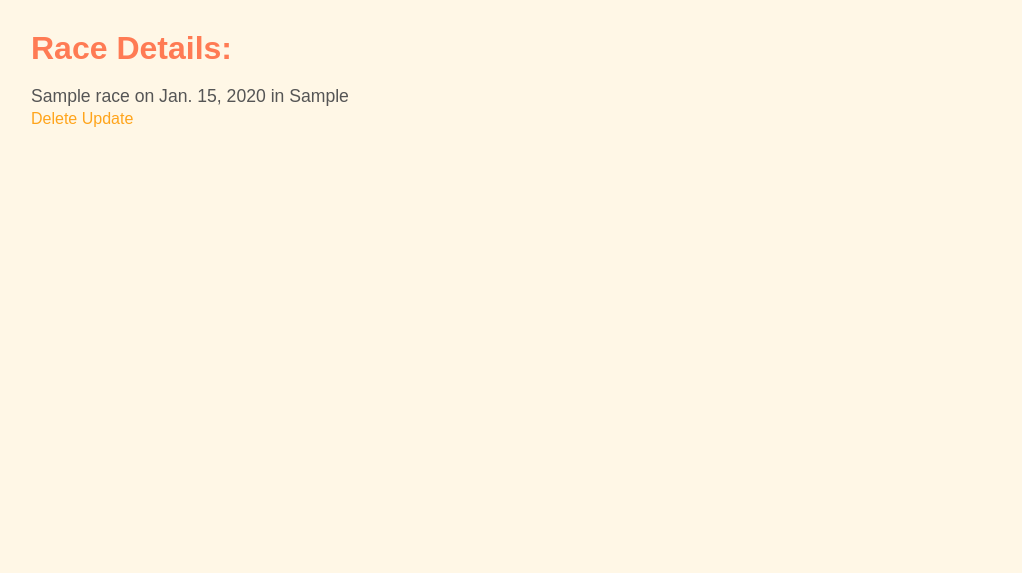
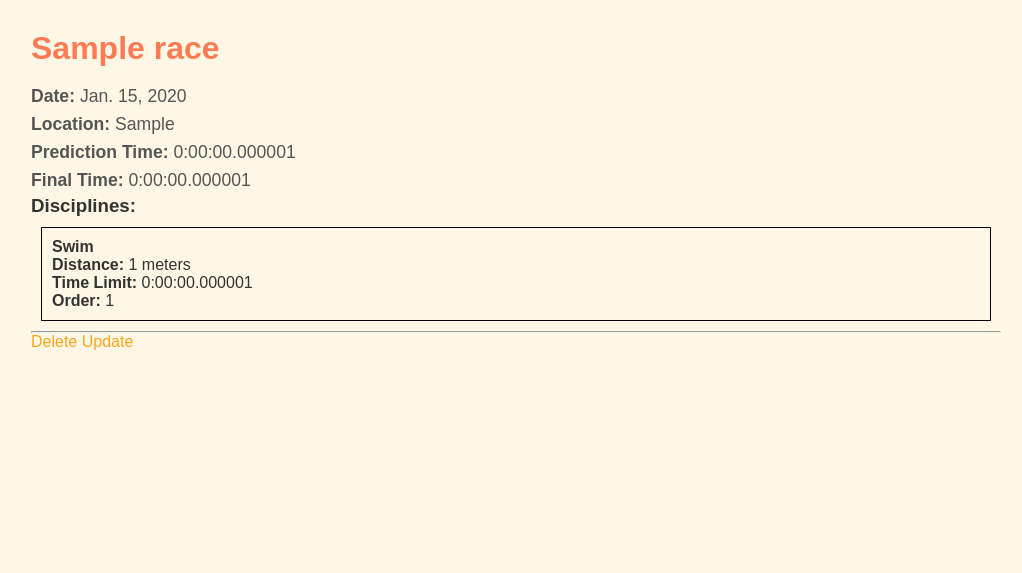
Before and after one commit to juancmorenoh/django_triathlon_tracker, a Django app: page /races/1/ in a window 1280 px wide. Shown: the part 60-633 px from the top of the page, without its empty margins (124-1146 px from the left). Run offline with Django 5.2, Linux system fonts and the light colour scheme; tables that the repository leaves empty hold one stand-in row (values such as "Sample post").

Commit message:
Display disciplines in an ordered manner in the Race template

```diff
--- a/apps/workout_logs/templates/workout_logs/detail_race.html
+++ b/apps/workout_logs/templates/workout_logs/detail_race.html
@@ -3,9 +3,43 @@
 {% block title %} Race - Details {% endblock %}
 
 {% block content %}
-    <h1>Race Details:</h1>
-    <p>{{ race }} on {{ race.date }} in {{ race.location }}</p>
 
+
+    <h1>{{ race.race_name }}</h1>
+
+    <p><strong>Date:</strong> {{ race.date }}</p>
+    <p><strong>Location:</strong> {{ race.location }}</p>
+    <p><strong>Prediction Time:</strong> {{ race.prediction_time }}</p>
+
+    {% if race.final_time %}
+    <p><strong>Final Time:</strong> {{ race.final_time }}</p>
+    {% else %}
+    <p><strong>Final Time:</strong> Not yet available</p>
+    {% endif %}
+
+    <h3>Disciplines:</h3>
+
+    <div class="discipline-container">
+        {% for discipline in disciplines %}
+            <div class="discipline-item">
+                <strong>{{ discipline|title }}</strong>
+                <br>
+                <strong>Distance:</strong> {{ discipline.distance }} meters
+                <br>
+                {% if discipline.time_limit %}
+                    <strong>Time Limit:</strong> {{ discipline.time_limit }}
+                {% else %}
+                    <strong>Time Limit:</strong> No time limit
+                {% endif %}
+                <br>
+                <strong>Order:</strong> {{ discipline.order }}
+            </div>
+                {% empty %}
+                <p>No disciplines available for this race</p>
+                {% endfor %}
+
+    </div>
+    <hr>
     <a href="{% url 'delete_race' race.id %}">Delete</a>
     <a href="{% url 'update_race' race.id %}">Update</a>
 
--- a/apps/workout_logs/views.py
+++ b/apps/workout_logs/views.py
@@ -128,6 +128,6 @@ def update_race(request, race_id):
 
 def detail_race(request, race_id):
     race = get_object_or_404(Race, id= race_id)
-
-    context={ 'race': race }
+    disciplines = race.disciplines.all() #related_name in the model= disciplines
+    context={ 'race': race , 'disciplines': disciplines}
     return render(request, 'workout_logs/detail_race.html', context)
--- a/static/css/styles.css
+++ b/static/css/styles.css
@@ -108,6 +108,19 @@ p {
     gap: 20px;
 }
 
+
+.discipline-container{
+    display: flex;
+}
+
+.discipline-item{
+    flex: 1;
+    padding: 10px;
+    margin: 10px;
+    border: 1px solid black;
+}
+
+
 /* Link Styles */
 a {
     text-decoration: none;
```
